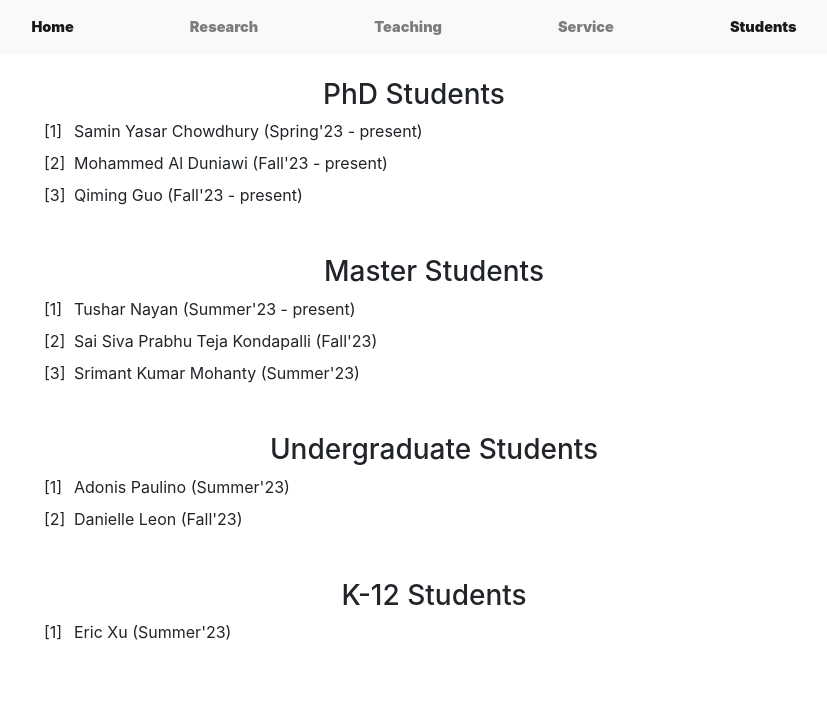
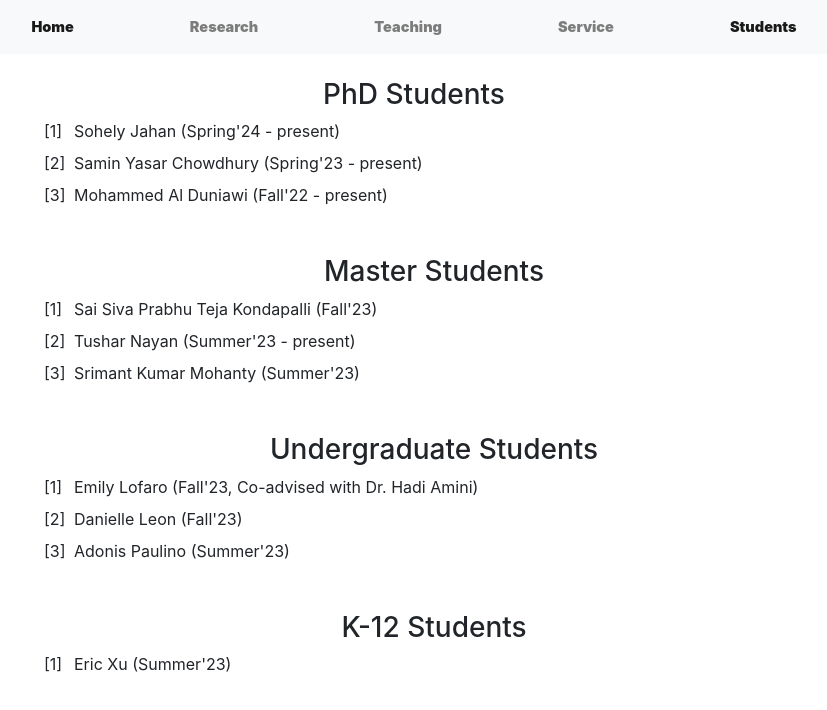
Before and after one commit to gracesrm/gracesrm.github.io, a React (Create React App) app: page /students in a window 1280 px wide. Shown: the top 710 px of the page, without its empty margins (226-1053 px from the left). Built offline with nearby package versions, Linux system fonts and the light colour scheme.

Commit message:
update student info

```diff
--- a/src/Students/index.jsx
+++ b/src/Students/index.jsx
@@ -12,9 +12,10 @@ const Students = () => (
         </Row>
         <Paragraph>
             <ol >
+                <li className="text-left li_padding_bottom"> Sohely Jahan (Spring'24 - present)</li>
                 <li className='text-left li_padding_bottom'> Samin Yasar Chowdhury (Spring'23 - present)</li>
-                <li className="text-left li_padding_bottom"> Mohammed Al Duniawi (Fall'23 - present)</li>
-                <li className="text-left li_padding_bottom"> Qiming Guo (Fall'23 - present) </li>
+                <li className="text-left li_padding_bottom"> Mohammed Al Duniawi (Fall'22 - present)</li>
+                {/* <li className="text-left li_padding_bottom"> Qiming Guo (Fall'22 - Fall'23) </li>        */}
             </ol>
         </Paragraph>
         <Row className="justify-content-center" style={{paddingTop: "1.5em"}}>
@@ -22,8 +23,8 @@ const Students = () => (
         <Paragraph>
             <ol >
             <h3>Master Students</h3>
+                <li className='text-left li_padding_bottom'> Sai Siva Prabhu Teja Kondapalli (Fall'23)</li>
                 <li className='text-left li_padding_bottom'> Tushar Nayan (Summer'23 - present) </li>
-                <li className='text-left li_padding_bottom'> Sai Siva Prabhu Teja Kondapalli (Fall'23)</li>
                 <li className="text-left li_padding_bottom"> Srimant Kumar Mohanty (Summer'23) </li>
             </ol>
         </Paragraph>
@@ -32,8 +33,9 @@ const Students = () => (
         <Paragraph>
             <ol >
             <h3>Undergraduate Students</h3>
+                <li className="text-left li_padding_bottom"> Emily Lofaro (Fall'23, Co-advised with Dr. Hadi Amini) </li>
+                <li className="text-left li_padding_bottom"> Danielle Leon (Fall'23) </li>
                 <li className="text-left li_padding_bottom"> Adonis Paulino (Summer'23) </li>
-                <li className="text-left li_padding_bottom"> Danielle Leon (Fall'23) </li>
             </ol>
         </Paragraph>
         <Row className="justify-content-center" style={{paddingTop: "1.5em"}}>
```
